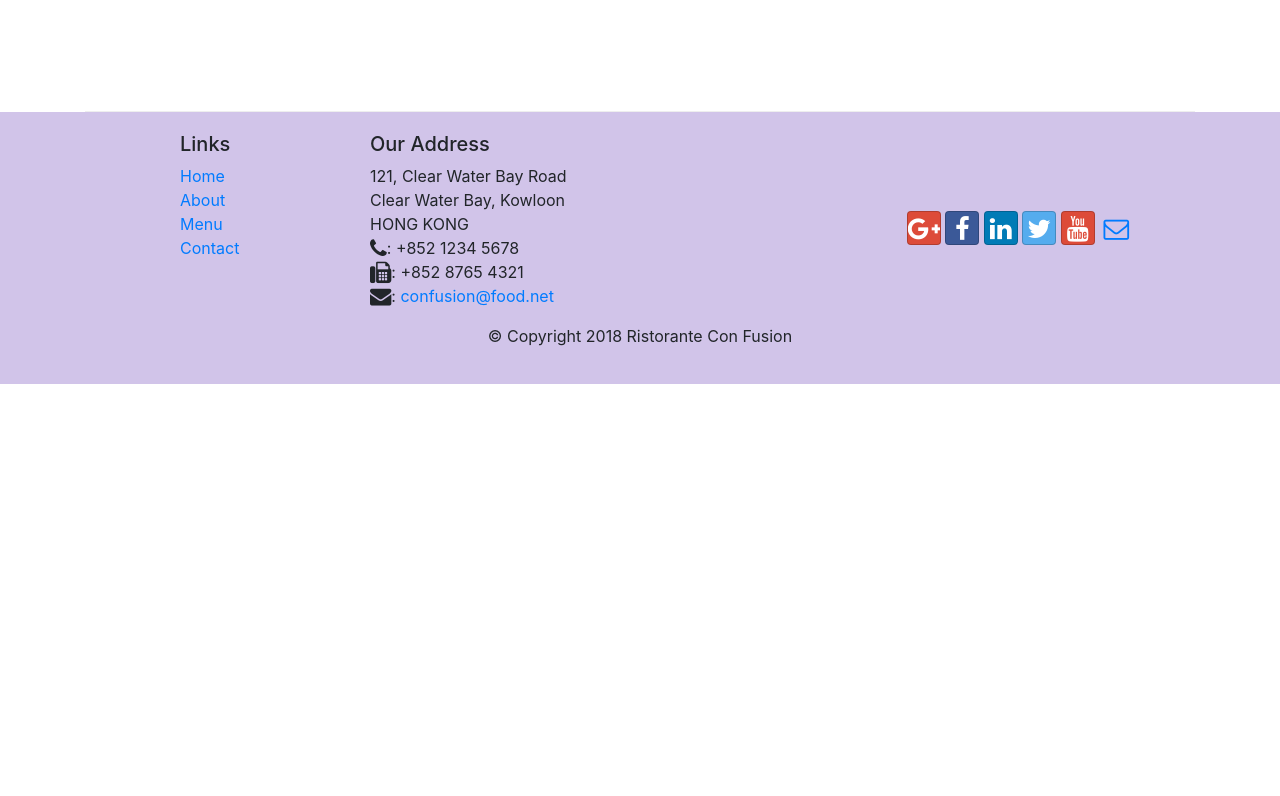
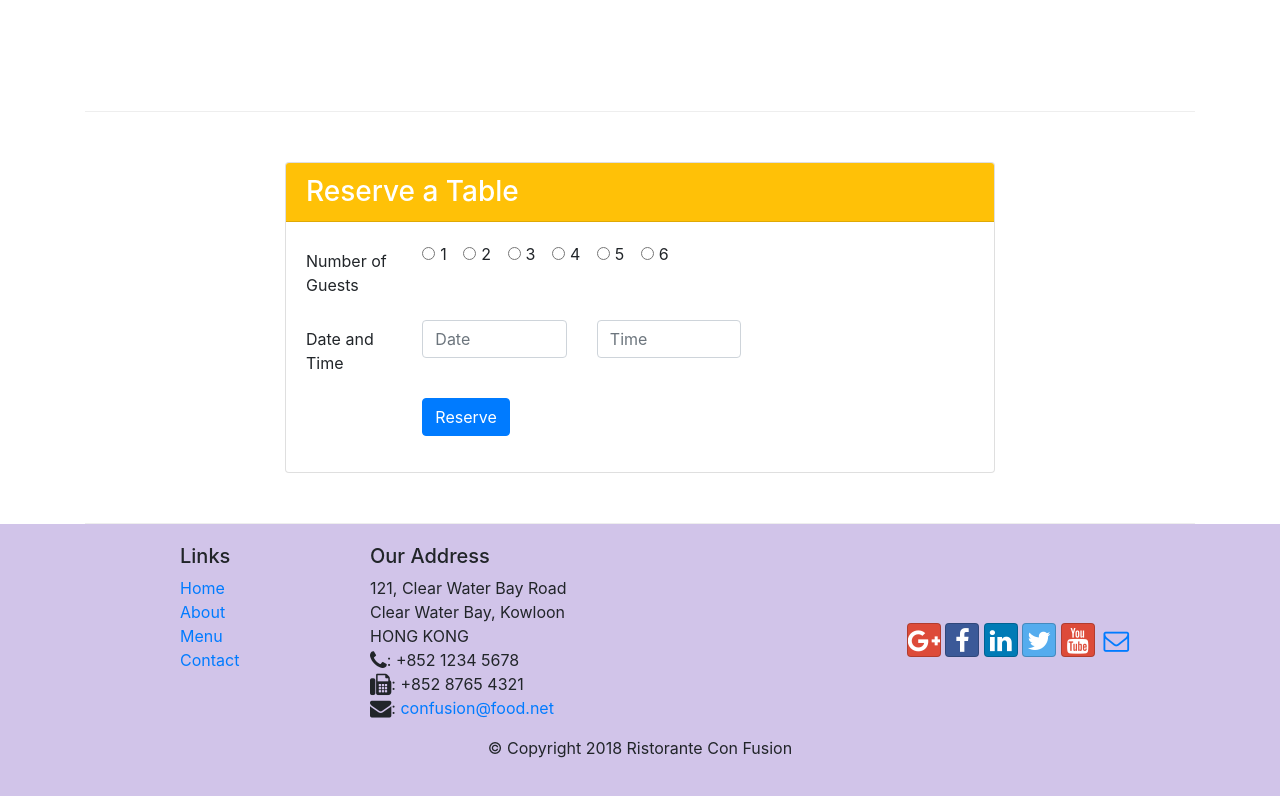
Before and after one commit to Armanahmed/ConFusion, a website: page index.html in a window 1280 px wide. Shown: the part 1422-2218 px from the top of the page. Before the commit the page ends 1806 px from the top, so only its background shows below. Drawn offline with nearby package versions, Linux system fonts and the light colour scheme.

Commit message:
First After 2 Weeks

```diff
--- a/index.html
+++ b/index.html
@@ -41,8 +41,13 @@
                     <h1>Ristorante con Fusion</h1>
                     <p>We take inspiration from the World's best cuisines, and create a unique fusion experience. Our lipsmacking creations will tickle your culinary senses!</p>
                 </div>
-                <div class="col-12 col-sm align-self-center">
+                <div class="col-12 col-sm-3 align-self-center">
+
                     <img src="img/logo.png" class="img-fluid">
+
+                </div>
+                <div class="col-12 col-sm-3 align-self-center">
+                    <a class="btn btn-warning btn-sm btn-block" href="#reserveform" role="button"><strong>Reserve Table</strong></a>
                 </div>
             </div>
         </div>
@@ -57,7 +62,7 @@
                 <div class="media">
                     <img class="d-flex mr-3 img-thumbnail align-self-center" src="img/Uthappizza.png" alt="uthappizza" >
                     <div class="media-body">
-                        <h2 class="mt-0">Uthappizza</h2>
+                        <h2 class="mt-0">Uthappizza <span class="badge badge-danger">HOT</span> <span class="badge badge-pill badge-secondary">$4.99</span></h2>
                         <p class="d-none d-sm-block">A unique combination of Indian Uthappam (pancake) and Italian pizza, topped with Cerignola olives, ripe vine cherry tomatoes, Vidalia onion, Guntur chillies and Buffalo Paneer.</p>
                     </div>
 
@@ -72,8 +77,14 @@
                 <h3>This Month's Promotions</h3>
             </div>
             <div class="col col-sm col-md">
-                <h2>Weekend Grand Buffet</h2>
-                <p class="d-none d-sm-block">Featuring mouthwatering combinations with a choice of five different salads, six enticing appetizers, six main entrees and five choicest desserts. Free flowing bubbly and soft drinks. All for just $19.99 per person </p>
+                <div class="media">
+                    <div class="media-body">
+                        <h2 class="mt-0">Weekend Grand Buffet <span class="badge badge-danger">New</span></h2>
+                        <p class="d-none d-sm-block">Featuring mouthwatering combinations with a choice of five different salads, six enticing appetizers, six main entrees and five choicest desserts. Free flowing bubbly and soft drinks. All for just $19.99 per person </p>
+                    </div>
+                    <img src="img/buffet.png" alt="buffet" class="d-flex ml-3 img-thumbnail align-self-center">
+                </div>
+
             </div>
         </div>
 
@@ -91,6 +102,65 @@
                     </div>
                 </div>
 
+            </div>
+        </div>
+
+        <div class="row row-content justify-content-center">
+            <div class="col-12 col-sm-8">
+                <div class="card">
+                    <h3 class="card-header bg-warning text-white">Reserve a Table</h3>
+                    <div class="card-body">
+                        <form id="reserveform">
+                            <div class="form-group row">
+                                <label for="noofguests" class="col-md-2 col-form-label">Number of Guests</label>
+                                <div class="col-md-10">
+                                    <div class="form-check form-check-inline">
+                                        <input class="form-check-input" type="radio" name="noofguests" id="noofguests" value="1">
+                                        <label class="form-check-label" for="noofguests">1</label>
+                                    </div>
+                                    <div class="form-check form-check-inline">
+                                        <input class="form-check-input" type="radio" name="noofguests" id="noofguests" value="2">
+                                        <label class="form-check-label" for="noofguests">2</label>
+                                    </div>
+                                    <div class="form-check form-check-inline">
+                                        <input class="form-check-input" type="radio" name="noofguests" id="noofguests" value="3">
+                                        <label class="form-check-label" for="noofguests">3</label>
+                                    </div>
+                                    <div class="form-check form-check-inline">
+                                        <input class="form-check-input" type="radio" name="noofguests" id="noofguests" value="4">
+                                        <label class="form-check-label" for="noofguests">4</label>
+                                    </div>
+                                    <div class="form-check form-check-inline">
+                                        <input class="form-check-input" type="radio" name="noofguests" id="noofguests" value="5">
+                                        <label class="form-check-label" for="noofguests">5</label>
+                                    </div>
+                                    <div class="form-check form-check-inline">
+                                        <input class="form-check-input" type="radio" name="noofguests" id="noofguests" value="6">
+                                        <label class="form-check-label" for="noofguests">6</label>
+                                    </div>
+
+
+                                </div>
+                            </div>
+                            <div class="form-group row">
+                                <label class="col-md-2 col-form-label">Date and Time</label>
+
+                                    <div class="col-md-3">
+                                        <input type="text" class="form-control" id="date" name="date" placeholder="Date">
+                                    </div>
+                                    <div class="col-md-3">
+                                        <input type="text" class="form-control" id="time" name="time" placeholder="Time">
+                                    </div>
+
+                            </div>
+                            <div class="form-group row">
+                                <div class="col-md-10 offset-md-2">
+                                    <button type="button" class="btn btn-primary">Reserve</button>
+                                </div>
+                            </div>
+                        </form>
+                    </div>
+                </div>
             </div>
         </div>
     </div>
```
